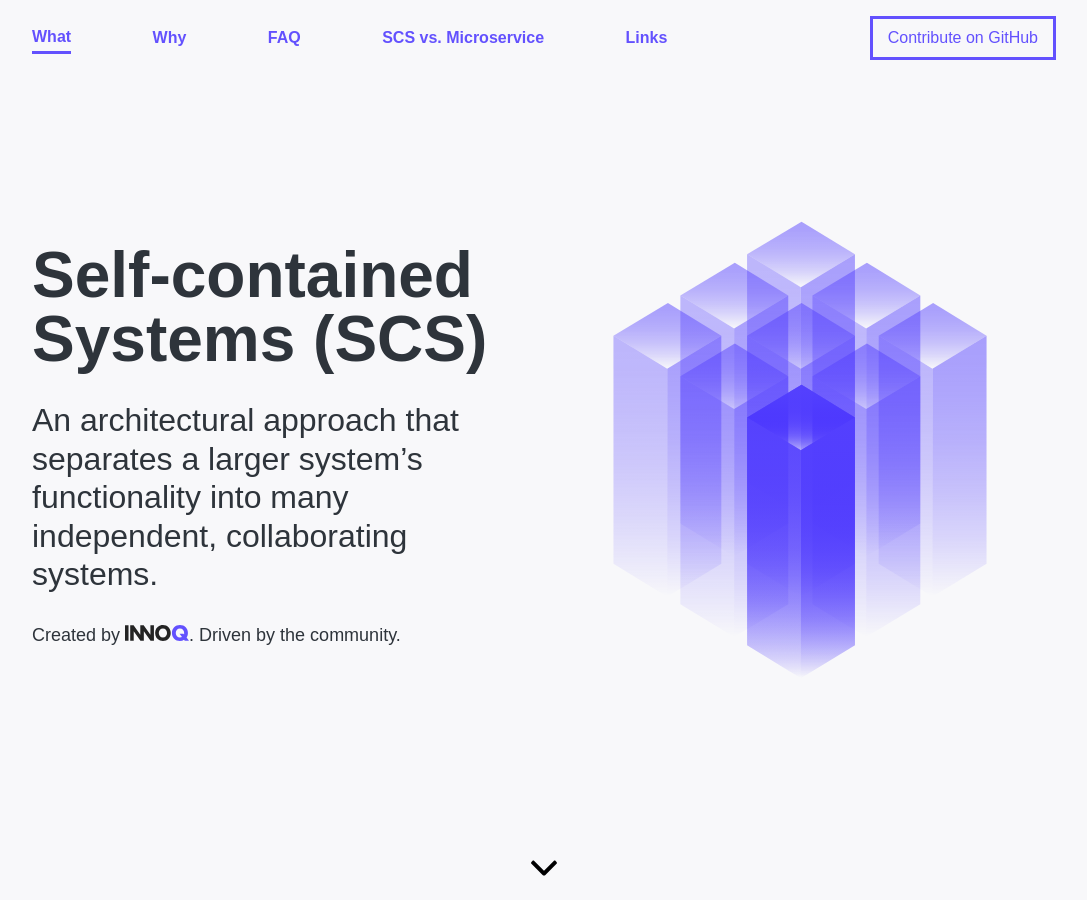
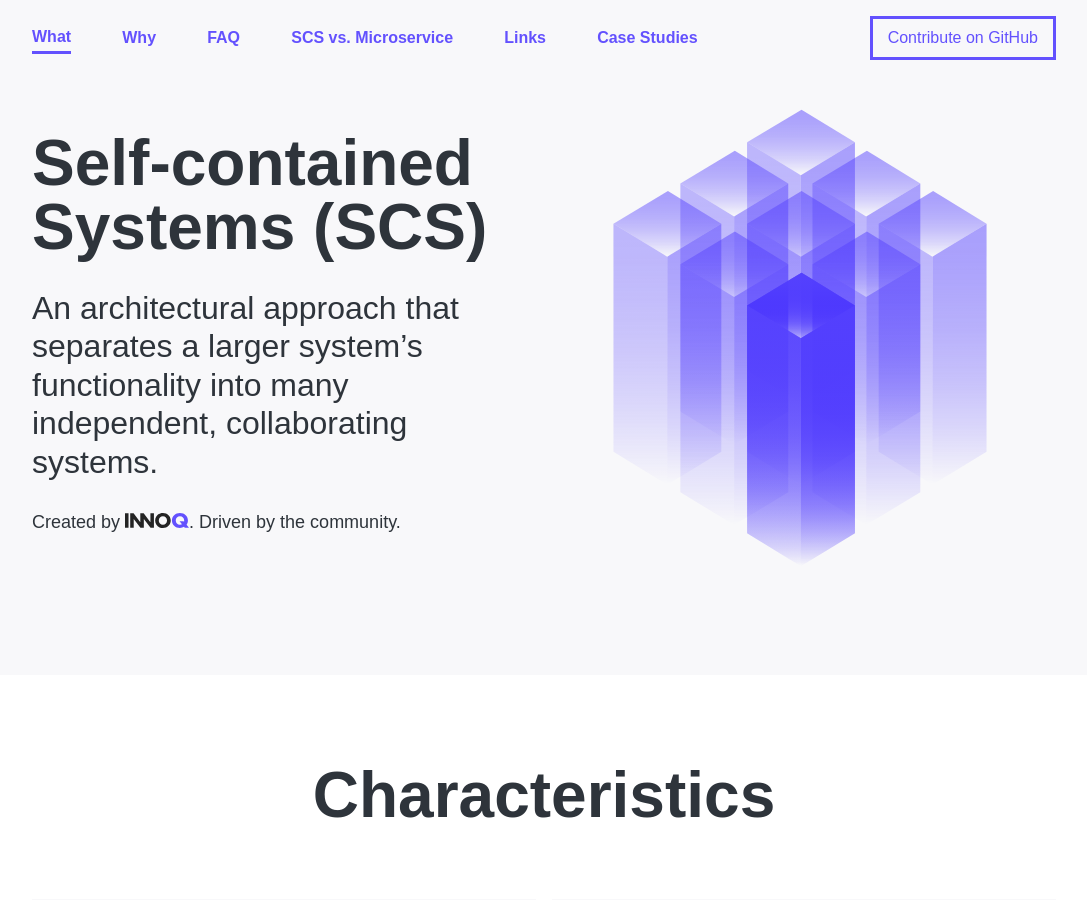
Before and after one commit to innoq/SCS, a Jekyll site: the page built from index.html, in a window 1280 px wide and 900 px high. Shown: the whole window, without its empty margins (96-1183 px from the left). Built offline with Jekyll 4.4.1, drawn with Linux system fonts in a browser that asks for light colours; some web fonts are replaced.

Commit message:
Remove scrolling indicator by decreasing the hero’s height

```diff
--- a/_layouts/default.html
+++ b/_layouts/default.html
@@ -42,6 +42,7 @@
           <a href="faq.html" class="navigation__link {% if page.name == 'faq.md' %} navigation__link-selected {% endif %}">FAQ</a>
           <a href="vs-ms.html" class="navigation__link {% if page.name == 'vs-ms.md' %} navigation__link-selected {% endif %}">SCS vs. Microservice</a>
           <a href="links.html" class="navigation__link {% if page.name == 'links.md' %} navigation__link-selected {% endif %}">Links</a>
+          <a href="case-studies.html" class="navigation__link {% if page.name == 'case-studies.md' %} navigation__link-selected {% endif %}">Case Studies</a>
           <div class="navigation__button">
             <a href="https://github.com/innoq/SCS" class="navigation__button-link">Contribute on GitHub</a>
           </div>
@@ -59,14 +60,6 @@
     {% else %}
       {{ content }}
     {% endif %}
-    <a href="#" id="to-top">
-      <img src="img/chevron-up.svg" alt="Scroll to top" class="to-top">
-      <span class="sr-only">Scroll to top</span>
-    </a>
-    <a href="#" id="jump-to-next-section">
-      <img src="img/chevron-down.svg" alt="Scroll to next section" class="jump-to-next-section">
-      <span class="sr-only">Scroll to next section</span>
-    </a>
   </main>
   <footer class="footer">
     <div class="container footer-container">
@@ -80,7 +73,5 @@
       </p>
     </div>
   </footer>
-  <script src="../js/scroll.js"></script>
 </body>
-
 </html>
--- a/css/default.css
+++ b/css/default.css
@@ -48,6 +48,7 @@ section.container > h2 {
   background-color: var(--color-secondary);
   padding-top: 60px;
   padding-bottom: 60px;
+  margin-top: 60px;
 }
 
 .text-center {
@@ -105,21 +106,6 @@ section.container > h2 {
   background-color: rgba(0,0,0,0.2);
 }
 
-#jump-to-next-section {
-    display: none;
-}
-
-.jump-to-next-section {
-    transform: translateX(50%);
-    position: fixed;
-    bottom: 1rem;
-    right: 50%;
-    height: 2rem;
-}
-
-.jump-to-next-section:hover {
-    background-color: rgba(0,0,0,0.2);
-}
 
 @media screen and (max-width: 767px) {
   .footer-container {
--- a/css/index.css
+++ b/css/index.css
@@ -5,8 +5,8 @@
 .page-cover {
   display: flex;
   flex-direction: column;
-  justify-content: center;
-  min-height: 100vh;
+  justify-content: space-evenly;
+  min-height: 75vh;
   background-color: var(--color-bg);
 }
 
--- a/js/scroll.js
+++ /dev/null
@@ -1,36 +0,0 @@
-/** jump back to top button */
-const toTopButton = document.getElementById('to-top');
-toTopButton.style.display = 'none';
-
-function toggleToTopButton() {
-  if (window.pageYOffset > 0) {
-    toTopButton.style.display = 'block';
-  } else {
-    toTopButton.style.display = 'none';
-  }
-}
-
-/** jump to next section button */
-const sections = document.querySelectorAll('section');
-const jumpToNextSectionButton = document.getElementById('jump-to-next-section');
-updateJumpToNextSectionButtonTarget();
-
-function updateJumpToNextSectionButtonTarget() {
-    const windowHeight = window.innerHeight;
-    const scrollPosition = window.scrollY + windowHeight;
-
-    for (const section of sections) {
-        if (section.offsetTop > scrollPosition && section.id) {
-            jumpToNextSectionButton.href = `#${section.id}`;
-            jumpToNextSectionButton.style.display = 'block';
-            return;
-        }
-    }
-    jumpToNextSectionButton.style.display = 'none';
-}
-
-/** update the buttons when scrolling */
-window.addEventListener('scroll', () => {
-  toggleToTopButton();
-  updateJumpToNextSectionButtonTarget();
-});
```
